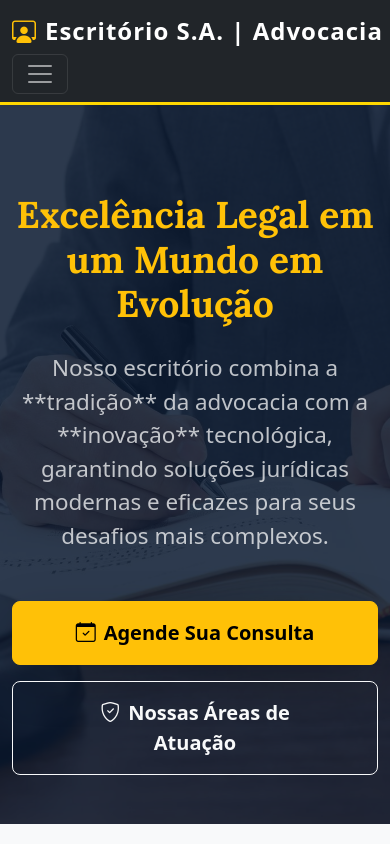
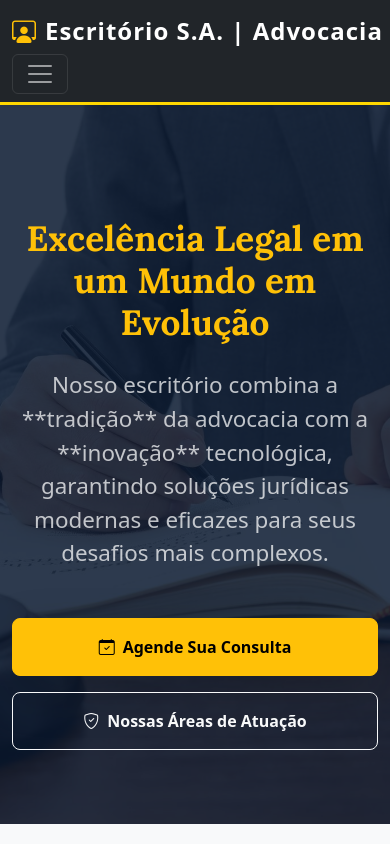
Before and after one commit to PatricAugusto/Free-Template-Juridico-v1, a React (Vite) app: page / in a window 390 px wide. Shown: the top 844 px of the page. Built offline with nearby package versions, Linux system fonts and the light colour scheme.

Commit message:
style: Otimiza responsividade para mobile e tablets

```diff
--- a/src/components/ContactForm.jsx
+++ b/src/components/ContactForm.jsx
@@ -30,31 +30,8 @@ function ContactForm() {
 
         <Row className="justify-content-center">
 
-          <Col lg={4} className="mb-4 mb-lg-0">
-            <h4 className="fw-bold mb-4 text-dark">Informações Diretas</h4>
-
-            <div style={infoItemStyle}>
-              <i className="bi bi-envelope-fill me-3" style={{ color: '#FFD700', fontSize: '1.5rem' }}></i>
-              <h5 className="mb-1 text-warning">Email</h5>
-              <p className="mb-0">contato@escritorioadv.com</p>
-            </div>
-
-            <div style={infoItemStyle}>
-              <i className="bi bi-telephone-fill me-3" style={{ color: '#FFD700', fontSize: '1.5rem' }}></i>
-              <h5 className="mb-1 text-warning">Telefone</h5>
-              <p className="mb-0">(11) 98765-4321</p>
-            </div>
-
-            <div style={infoItemStyle}>
-              <i className="bi bi-geo-alt-fill me-3" style={{ color: '#FFD700', fontSize: '1.5rem' }}></i>
-              <h5 className="mb-1 text-warning">Localização</h5>
-              <p className="mb-0">Av. Brasil, 1234 - 15º Andar, São Paulo/SP</p>
-            </div>
-
-          </Col>
-
-          <Col lg={7}>
-            <div className="p-4 border rounded shadow-lg bg-white">
+           <Col lg={7} className="order-lg-2">
+            <div className="p-4 border rounded shadow-lg bg-white mb-4 mb-lg-0">
               <h4 className="fw-bold mb-4 text-dark">Envie Sua Mensagem</h4>
 
               <Form onSubmit={handleSubmit}>
@@ -96,6 +73,30 @@ function ContactForm() {
               </Form>
             </div>
           </Col>
+
+          <Col lg={4} className="order-lg-1 mb-4 mb-lg-0">
+            <h4 className="fw-bold mb-4 text-dark">Informações Diretas</h4>
+
+            <div style={infoItemStyle}>
+              <i className="bi bi-envelope-fill me-3" style={{ color: '#FFD700', fontSize: '1.5rem' }}></i>
+              <h5 className="mb-1 text-warning">Email</h5>
+              <p className="mb-0">contato@escritorioadv.com</p>
+            </div>
+
+            <div style={infoItemStyle}>
+              <i className="bi bi-telephone-fill me-3" style={{ color: '#FFD700', fontSize: '1.5rem' }}></i>
+              <h5 className="mb-1 text-warning">Telefone</h5>
+              <p className="mb-0">(11) 98765-4321</p>
+            </div>
+
+            <div style={infoItemStyle}>
+              <i className="bi bi-geo-alt-fill me-3" style={{ color: '#FFD700', fontSize: '1.5rem' }}></i>
+              <h5 className="mb-1 text-warning">Localização</h5>
+              <p className="mb-0">Av. Brasil, 1234 - 15º Andar, São Paulo/SP</p>
+            </div>
+
+          </Col>
+
         </Row>
       </Container>
     </section>
--- a/src/components/HeroSection.jsx
+++ b/src/components/HeroSection.jsx
@@ -34,7 +34,7 @@ function HeroSection() {
       <Container className="position-relative" style={{ zIndex: 2 }}>
         <Row className="justify-content-center">
           <Col md={10} lg={8}>
-            <h1 className="display-3 fw-bolder mb-4 text-warning animate-fade-in delay-1">
+            <h1 className="display-3 fw-bolder mb-4 text-warning animate-fade-in delay-1 hero-h1">
               Excelência Legal em um Mundo em Evolução
             </h1>
 
@@ -48,7 +48,7 @@ function HeroSection() {
                 variant="warning"
                 size="lg"
                 href="#contato"
-                className="px-5 py-3 fw-bold shadow-lg"
+                className="px-5 py-3 fw-bold shadow-lg hero-cta-button"
               >
                 <i className="bi bi-calendar-check me-2"></i>
                 Agende Sua Consulta
@@ -57,7 +57,7 @@ function HeroSection() {
                 variant="outline-light"
                 size="lg"
                 href="#servicos"
-                className="px-5 py-3 fw-bold"
+                className="px-5 py-3 fw-bold hero-cta-button"
               >
                 <i className="bi bi-shield-check me-2"></i>
                 Nossas Áreas de Atuação
--- a/src/components/Services.jsx
+++ b/src/components/Services.jsx
@@ -47,7 +47,7 @@ function Services() {
           </p>
         </div>
 
-        <Row className="g-4">
+        <Row className="g-4 gy-4">
           {servicesData.map((service, index) => (
             <Col key={index} lg={4} md={6}>
               <Card className="h-100 shadow-sm border-0 transition-hover">
--- a/src/index.css
+++ b/src/index.css
@@ -68,3 +68,14 @@ h1, h2, h3, h4, h5, h6, .display-1, .display-2, .display-3, .display-4 {
 .delay-1 { animation-delay: 0.3s; }
 .delay-2 { animation-delay: 0.6s; }
 .delay-3 { animation-delay: 0.9s; }
+
+@media (max-width: 576px) {
+    .hero-h1 {
+        font-size: 2.2rem !important;
+    }
+
+    .hero-cta-button {
+        padding: 0.8rem 2rem !important;
+        font-size: 1rem !important;
+    }
+}
```
